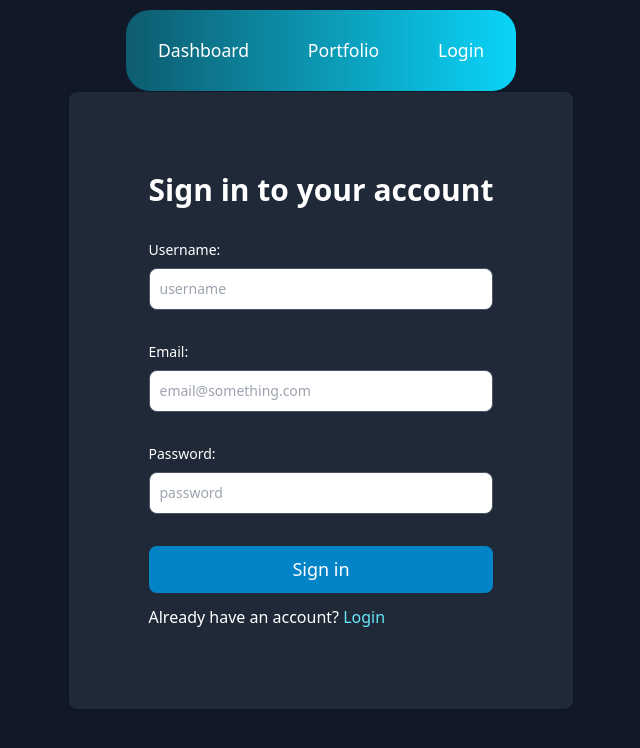
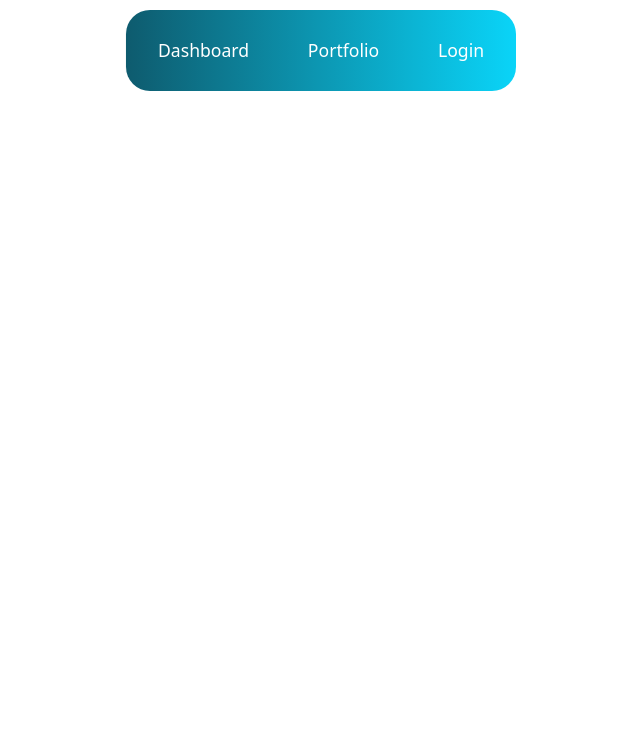
Before and after one commit to Talha2000/StockTracker, a React (Create React App) app in the folder stock-tracker/: page /register in a window 1280 px wide. Shown: the top 748 px of the page, without its empty margins (319-959 px from the left). Built offline with nearby package versions, Linux system fonts and the light colour scheme.

Commit message:
Update App.js

```diff
--- a/stock-tracker/src/App.js
+++ b/stock-tracker/src/App.js
@@ -16,10 +16,10 @@ function App() {
           <NavBar/>
           <Routes>
           {/* <Route exact path={"/META"} element={<DashBoard/>} /> */}
-          <Route path='/login' element={<Login />} />
-          <Route path='/register' element={<Register/>} />
-          <Route path='/Portfolio' element={<Portfolio/>} />
-          <Route exact path='/:stockName' element={<DashBoard/>} />
+          <Route path='StockTrackerMain/login' element={<Login />} />
+          <Route path='StockTrackerMain/register' element={<Register/>} />
+          <Route path='StockTrackerMain/Portfolio' element={<Portfolio/>} />
+          <Route exact path='StockTrackerMain/:stockName' element={<DashBoard/>} />
           </Routes>
         </StockContextProvider>
         </div>
```
